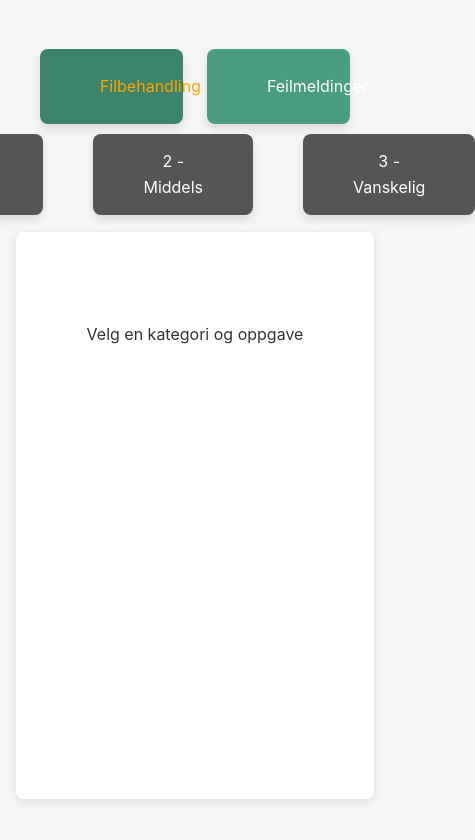
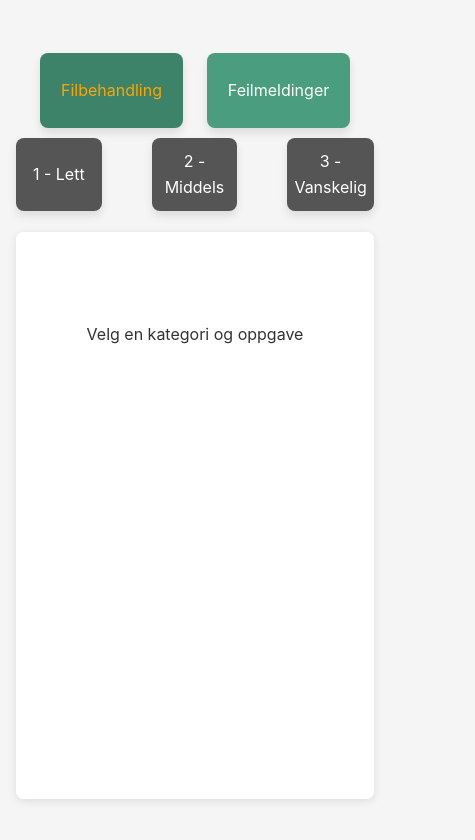
Before and after one commit to electric663hair/programmering-presentasjon, a plain HTML site: page index.html in a window 390 px wide. Both pictures are taken after a click on the element "Filbehandling". Shown: the whole page, 475 px wide, since content can reach past the window. Drawn offline with Linux system fonts and the light colour scheme.

Commit message:
Gjorde nettsiden finere for telefon

```diff
--- a/style.css
+++ b/style.css
@@ -30,7 +30,6 @@ header {
     gap: 5%;
     width: 100%;
     height: 200px;
-    text-align: center;
 }
 
 header * {
@@ -57,11 +56,16 @@ header * {
 }
 
 .sub-nav > * {
-    padding: 15px 50px;
+    width: 28%;
+    padding: 3% 2%;
     background-color: #555;
 }
 
 .sub-nav > *, #top-nav > * {
+    text-align: center;
+    display: flex;
+    justify-content: center;
+    align-items: center;
     border-radius: 8px;
     box-shadow: 0 5px 8px rgba(0, 0, 0, 0.1);
     color: white;
@@ -268,6 +272,10 @@ textarea:focus {
 
 /* Responsive adjustments */
 @media (max-width: 600px) {
+    .text-view {
+        padding-top: 3rem;
+    }
+
     .card-header {
         flex-direction: column;
         align-items: flex-start;
@@ -275,7 +283,7 @@ textarea:focus {
     }
 
     .btn {
-        width: 100%;
+        width: calc(100% - 10px);
         justify-content: center;
     }
 
```
